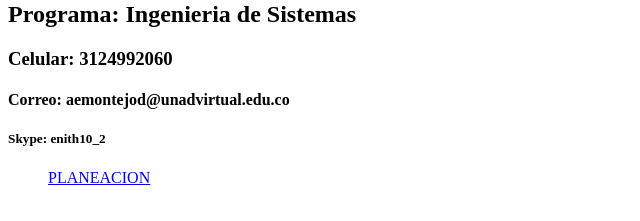
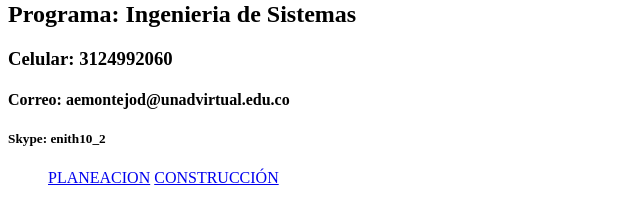
Before and after one commit to enithmontejo/DSW-ENITHMONTEJO, a plain HTML site: page index.html in a window 1280 px wide. Shown: the part 79-300 px from the top of the page, without its empty margins (0-640 px from the left). Drawn offline with Linux system fonts and the light colour scheme.

Commit message:
ACTUALIZACION

```diff
--- a/index.html
+++ b/index.html
@@ -15,6 +15,7 @@
     <nav>
         <ul class="menu">
             <a href="planning.html">PLANEACION</a>
+        <a href="construccion.html">CONSTRUCCIÓN</a>
         </ul>
     </nav>
 </body>
```
